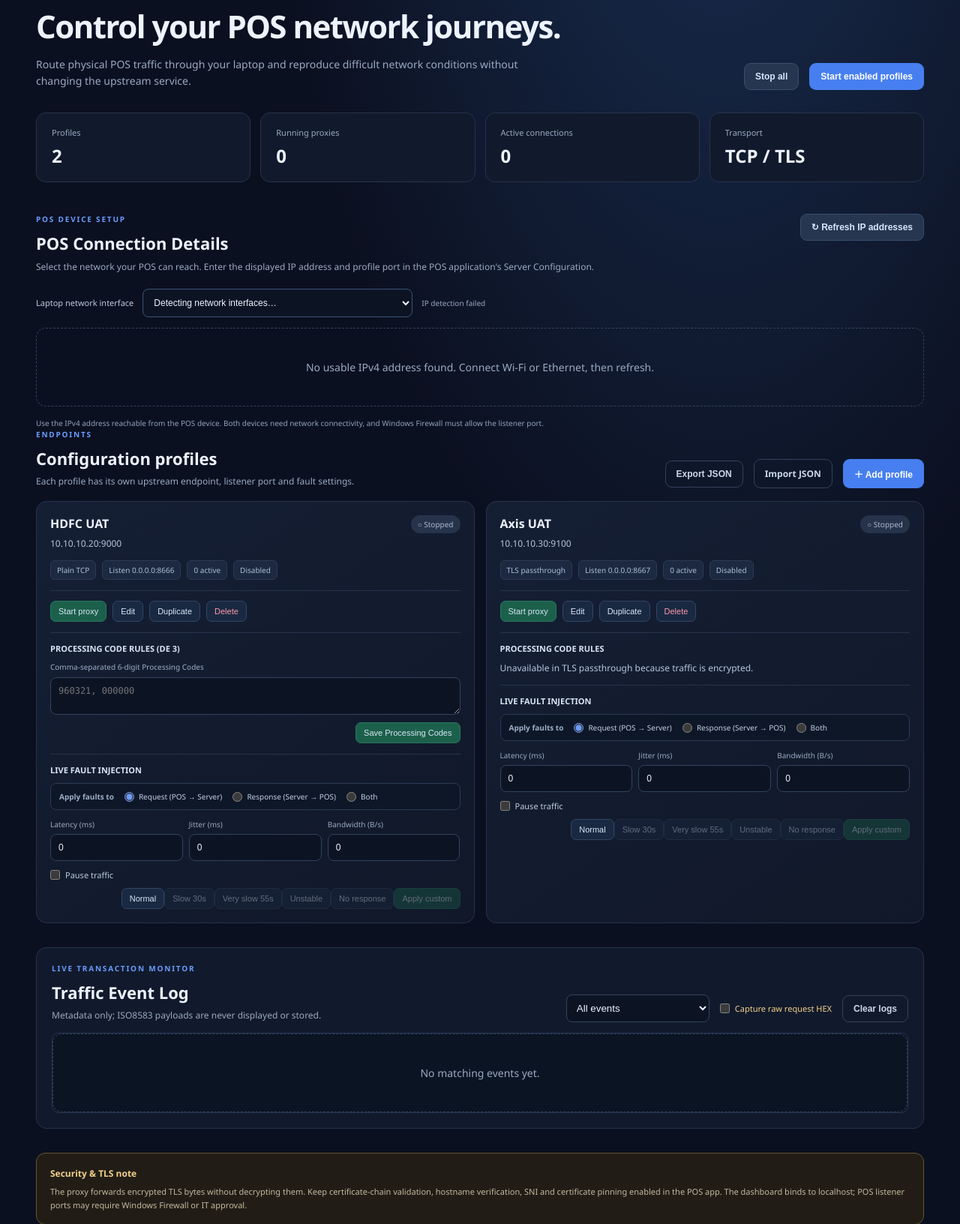
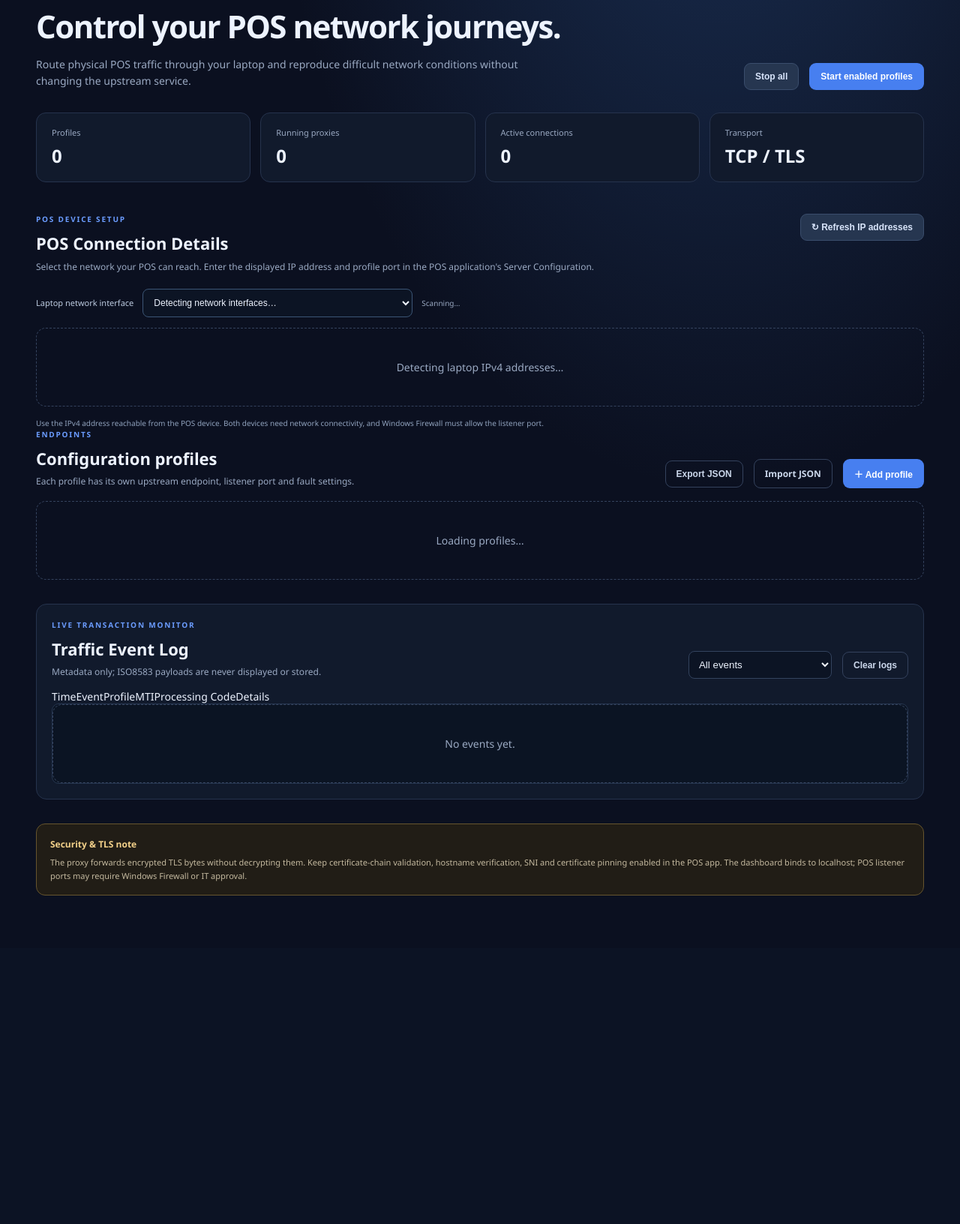
Before and after one commit to abhijitrao/NetworkSimulator, a Flask app: page / in a window 1280 px wide. Shown: the part 142-1774 px from the top of the page at 75% size. After the commit the page ends 1336 px from the top, so only its background shows below. Run offline with Flask 3, Linux system fonts and the light colour scheme; data that the repository does not hold is empty.

Commit message:
Move raw HEX option into profile editor and add MTI column

```diff
--- a/templates/index.html
+++ b/templates/index.html
@@ -21,11 +21,11 @@
     </section>
     <section class="section-head"><div><p class="eyebrow">ENDPOINTS</p><h2>Configuration profiles</h2><p class="muted">Each profile has its own upstream endpoint, listener port and fault settings.</p></div><div class="section-actions"><button class="btn ghost" id="exportBtn">Export JSON</button><label class="btn ghost file-btn">Import JSON<input type="file" id="importFile" accept="application/json"></label><button class="btn primary" id="addProfileBtn">＋ Add profile</button></div></section>
     <section id="profileList" class="profile-grid"><div class="empty">Loading profiles…</div></section>
-    <section class="event-panel"><div class="section-head"><div><p class="eyebrow">LIVE TRANSACTION MONITOR</p><h2>Traffic Event Log</h2><p class="muted">Metadata only; ISO8583 payloads are never displayed or stored.</p></div><div class="section-actions"><select id="eventFilter"><option value="all">All events</option><option value="REQUEST">Request (POS → Server)</option><option value="RESPONSE">Response</option><option value="DROPPED">Dropped</option><option value="PARSE_ERROR">Parse errors</option><option value="RAW_REQUEST">Raw request HEX</option></select><label class="raw-hex-toggle"><input type="checkbox" id="rawHexToggle"> Capture raw request HEX</label><button class="btn ghost" id="clearEventsBtn">Clear logs</button></div></div><div id="eventLog" class="event-log"><div class="empty">No events yet.</div></div></section>
+    <section class="event-panel"><div class="section-head"><div><p class="eyebrow">LIVE TRANSACTION MONITOR</p><h2>Traffic Event Log</h2><p class="muted">Metadata only; ISO8583 payloads are never displayed or stored.</p></div><div class="section-actions"><select id="eventFilter"><option value="all">All events</option><option value="REQUEST">Request (POS → Server)</option><option value="RESPONSE">Response</option><option value="DROPPED">Dropped</option><option value="PARSE_ERROR">Parse errors</option><option value="RAW_REQUEST">Raw request HEX</option></select><button class="btn ghost" id="clearEventsBtn">Clear logs</button></div></div><div class="event-columns"><span>Time</span><span>Event</span><span>Profile</span><span>MTI</span><span>Processing Code</span><span>Details</span></div><div id="eventLog" class="event-log"><div class="empty">No events yet.</div></div></section>
     <section class="notice"><strong>Security & TLS note</strong><p>The proxy forwards encrypted TLS bytes without decrypting them. Keep certificate-chain validation, hostname verification, SNI and certificate pinning enabled in the POS app. The dashboard binds to localhost; POS listener ports may require Windows Firewall or IT approval.</p></section>
   </main>
   <dialog id="profileDialog"><form id="profileForm"><div class="dialog-head"><div><p class="eyebrow">ENDPOINT CONFIGURATION</p><h2 id="dialogTitle">Add profile</h2></div><button type="button" class="icon-btn" id="closeDialog">×</button></div><input type="hidden" id="profileId">
-    <div class="form-grid"><label>Profile name<input id="profileName" required placeholder="HDFC UAT"></label><label>Transport label<select id="transport"><option value="tcp">Plain TCP</option><option value="tls_passthrough">TLS passthrough</option></select></label><label class="wide">Upstream hostname / IP<input id="upstreamHost" required placeholder="uat.example.com"></label><label>Upstream port<input id="upstreamPort" type="number" min="1" max="65535" value="9000" required></label><label>Local listen port<input id="listenPort" type="number" min="1" max="65535" value="8666" required></label><label>Bind address<input id="bindHost" value="127.0.0.1" placeholder="127.0.0.1 or laptop LAN IP" required></label><label>Connect timeout (ms)<input id="connectTimeout" type="number" min="100" max="300000" value="10000"></label><label class="wide">Notes<input id="notes" placeholder="Optional test endpoint notes"></label><label class="check wide"><input id="enabled" type="checkbox" checked> Enable this profile for Start enabled profiles</label></div>
+    <div class="form-grid"><label>Profile name<input id="profileName" required placeholder="HDFC UAT"></label><label>Transport label<select id="transport"><option value="tcp">Plain TCP</option><option value="tls_passthrough">TLS passthrough</option></select></label><label class="wide">Upstream hostname / IP<input id="upstreamHost" required placeholder="uat.example.com"></label><label>Upstream port<input id="upstreamPort" type="number" min="1" max="65535" value="9000" required></label><label>Local listen port<input id="listenPort" type="number" min="1" max="65535" value="8666" required></label><label>Bind address<input id="bindHost" value="127.0.0.1" placeholder="127.0.0.1 or laptop LAN IP" required></label><label>Connect timeout (ms)<input id="connectTimeout" type="number" min="100" max="300000" value="10000"></label><label class="wide">Notes<input id="notes" placeholder="Optional test endpoint notes"></label><label class="check wide"><input id="enabled" type="checkbox" checked> Enable this profile for Start enabled profiles</label><label class="check wide raw-hex-profile"><input id="rawHexLogging" type="checkbox"> Capture raw request HEX (diagnostic; may contain sensitive payment data)</label></div>
     <div class="dialog-actions"><button type="button" class="btn ghost" id="cancelDialog">Cancel</button><button type="submit" class="btn primary">Save profile</button></div></form></dialog>
   <div id="toast" class="toast" role="status"></div>
   <script src="{{ url_for('static', filename='js/app.js') }}"></script>
```
